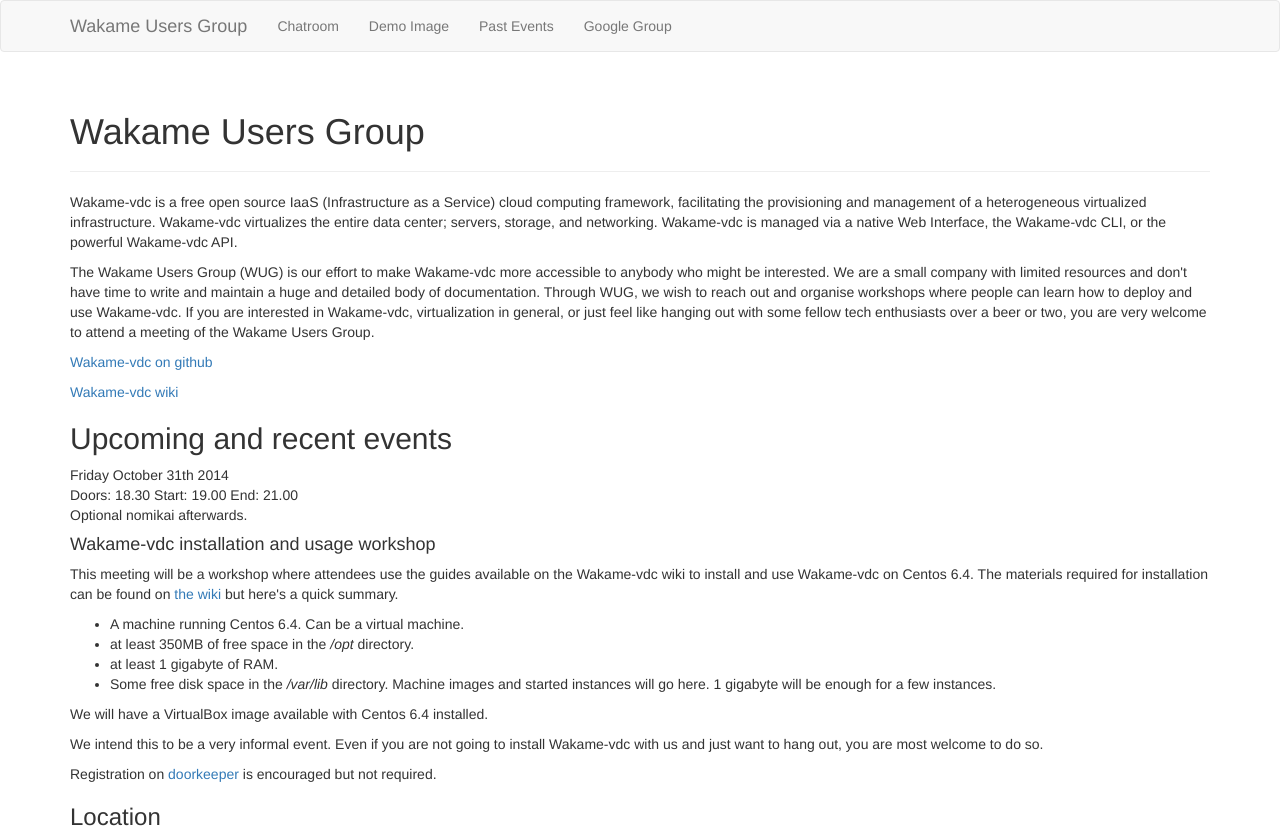
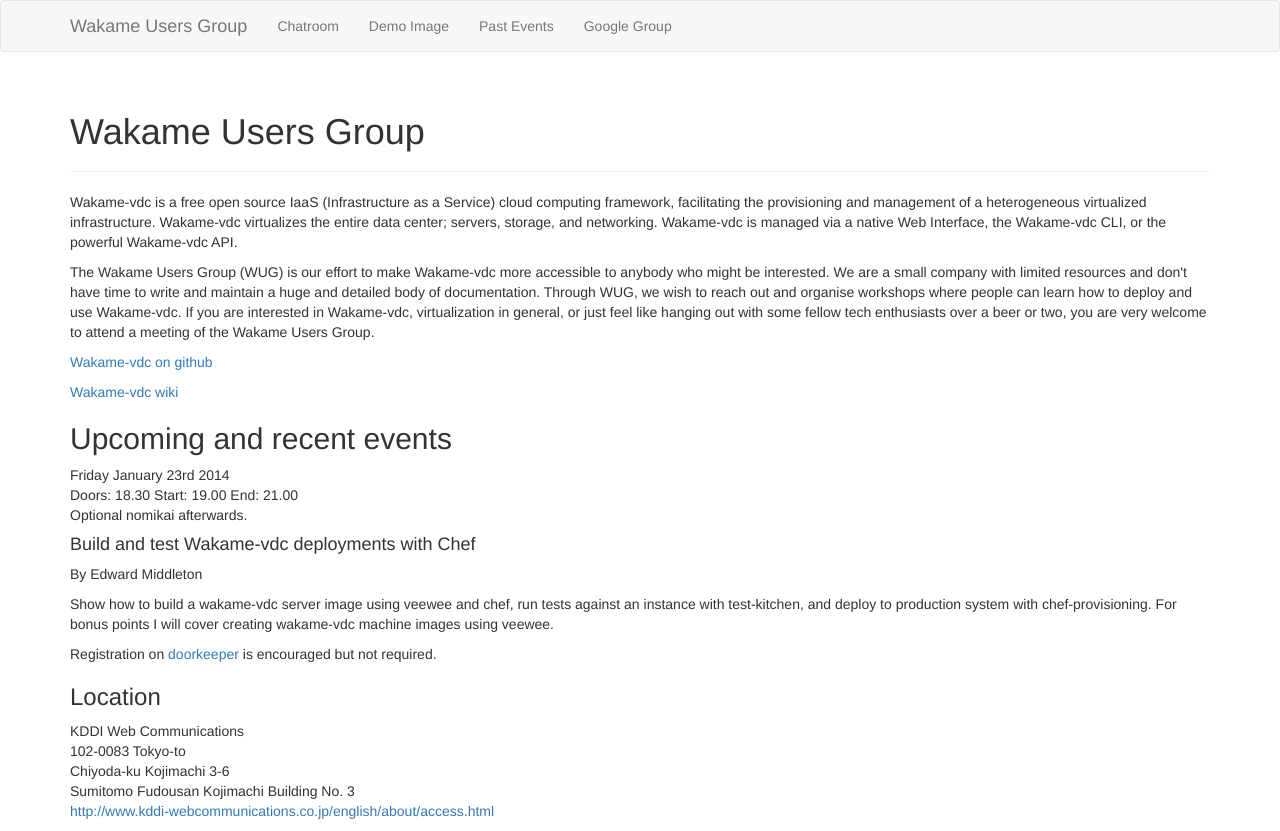
Before and after one commit to wakame/wakame.github.io, a Jekyll site: the page built from index.html, in a window 1280 px wide. Shown: the top 831 px of the page. Built offline with Jekyll 4.4.1, drawn with Linux system fonts in a browser that asks for light colours; nearby versions of some CDN libraries; library files that are not in the unit come from our copies; grey boxes are pictures that could not be loaded.

Commit message:
Put the next meeting on the index page

```diff
--- a/index.html
+++ b/index.html
@@ -14,26 +14,20 @@
 
 <h2>Upcoming and recent events</h2>
 
-<p>Friday October 31th 2014<br />
+<p>Friday January 23rd 2014<br />
 Doors: 18.30 Start: 19.00 End: 21.00<br />
 Optional nomikai afterwards.</p>
 
-<h4>Wakame-vdc installation and usage workshop</h4>
+<h4>Build and test Wakame-vdc deployments with Chef</h4>
 
-<p>This meeting will be a workshop where attendees use the guides available on the Wakame-vdc wiki to install and use Wakame-vdc on Centos 6.4. The materials required for installation can be found on <a href="https://github.com/axsh/wakame-vdc/wiki/install-guide#installation-requirements">the wiki</a> but here's a quick summary.</p>
+<p>By Edward Middleton</p>
 
-<ul>
-  <li>A machine running Centos 6.4. Can be a virtual machine.</li>
-  <li>at least 350MB of free space in the <i>/opt</i> directory.</li>
-  <li>at least 1 gigabyte of RAM.</li>
-  <li>Some free disk space in the <i>/var/lib</i> directory. Machine images and started instances will go here. 1 gigabyte will be enough for a few instances.</li>
-</ul>
+<p>Show how to build a wakame-vdc server image using veewee and chef,
+run tests against an instance with test-kitchen, and deploy to
+production system with chef-provisioning. For bonus points I will cover
+creating wakame-vdc machine images using veewee.</p>
 
-<p>We will have a VirtualBox image available with Centos 6.4 installed.</p>
-
-<p>We intend this to be a very informal event. Even if you are not going to install Wakame-vdc with us and just want to hang out, you are most welcome to do so.</p>
-
-<p>Registration on <a href="http://wakame.doorkeeper.jp/events/15600">doorkeeper</a> is encouraged but not required.</p>
+<p>Registration on <a href="">doorkeeper</a> is encouraged but not required.</p>
 
 <h3>Location</h3>
 
```
